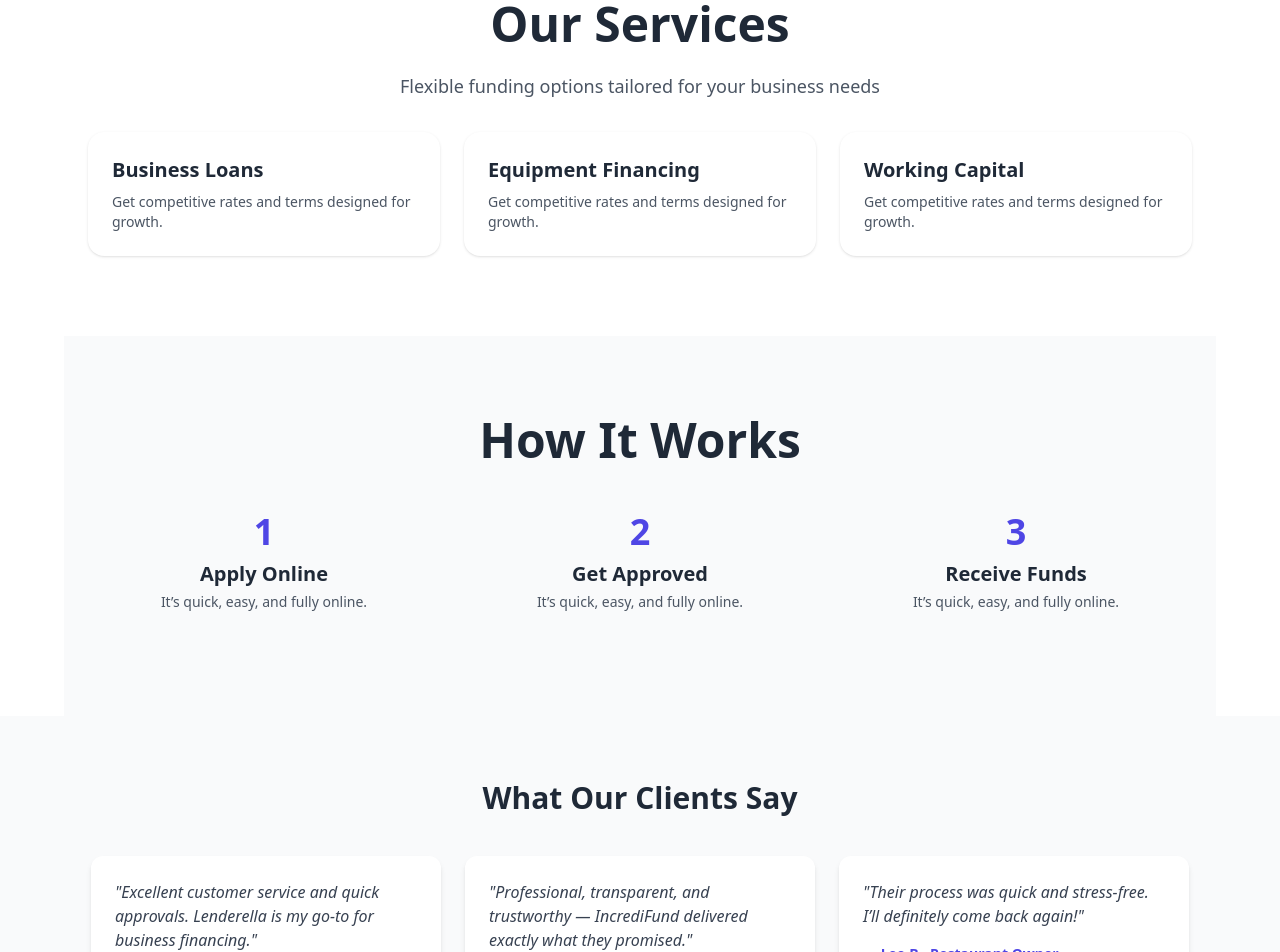
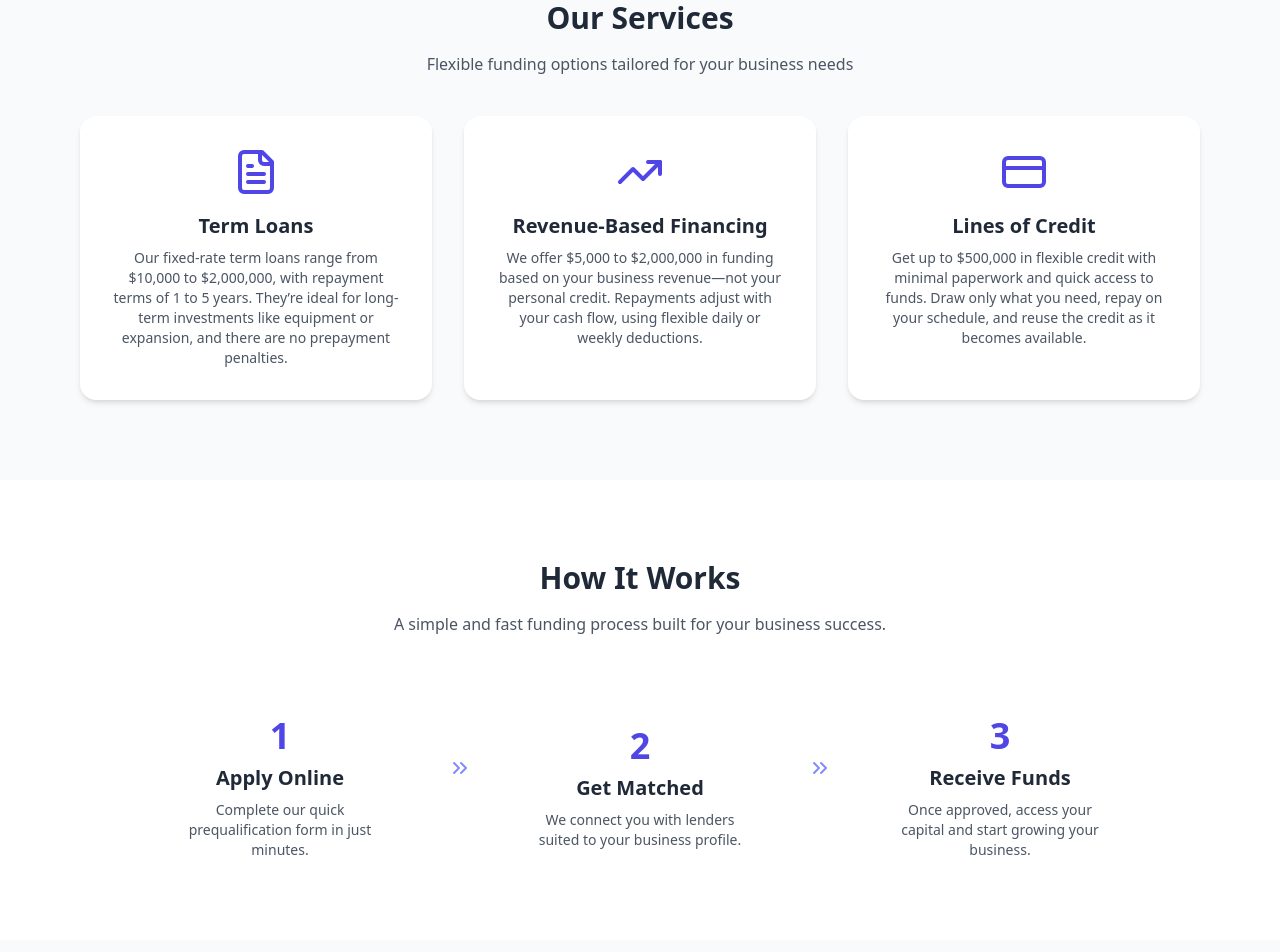
Before and after one commit to OdysseySecureITy/lenderella, a React (Vite) app: page / in a window 1280 px wide. Shown: the part 880-1832 px from the top of the page. Built offline with nearby package versions, Linux system fonts and the light colour scheme.

Commit message:
Modified some components
Added "Lucide-react" library for the icons
Nav bar has been changed
Modified Services, Testimonials, HowItWorks components

```diff
--- a/package.json
+++ b/package.json
@@ -11,6 +11,7 @@
   },
   "dependencies": {
     "framer-motion": "^12.12.2",
+    "lucide-react": "^0.511.0",
     "react": "^19.1.0",
     "react-dom": "^19.1.0"
   },
--- a/src/App.jsx
+++ b/src/App.jsx
@@ -4,6 +4,8 @@ import Hero from "./components/Hero";
 import Header from "./components/Header";
 import Contact from "./components/Contact";
 import Testimonials from "./components/Testimonials";
+import Services from "./components/Services";
+import HowItWorks from "./components/HowItWorks";
 
 function App() {
   const [count, setCount] = useState(0);
@@ -16,47 +18,10 @@ function App() {
         <Hero/>
 
         {/* Services Section */}
-        <section id="services" className="section">
-          <h2 className="heading text-center">Our Services</h2>
-          <p className="subheading text-center">
-            Flexible funding options tailored for your business needs
-          </p>
-          <div className="grid grid-cols-1 md:grid-cols-3 gap-6">
-            {["Business Loans", "Equipment Financing", "Working Capital"].map(
-              (service, idx) => (
-                <div
-                  key={idx}
-                  className="p-6 bg-white rounded-2xl shadow hover:shadow-lg transition"
-                >
-                  <h3 className="text-xl font-semibold mb-2">{service}</h3>
-                  <p className="text-sm text-gray-600">
-                    Get competitive rates and terms designed for growth.
-                  </p>
-                </div>
-              )
-            )}
-          </div>
-        </section>
+        <Services />
 
         {/* How It Works Section */}
-        <section id="how-it-works" className="section bg-gray-50">
-          <h2 className="heading text-center">How It Works</h2>
-          <div className="grid grid-cols-1 md:grid-cols-3 gap-6">
-            {["Apply Online", "Get Approved", "Receive Funds"].map(
-              (step, idx) => (
-                <div key={idx} className="text-center p-6">
-                  <div className="text-4xl font-bold text-indigo-600 mb-2">
-                    {idx + 1}
-                  </div>
-                  <h4 className="text-xl font-semibold mb-1">{step}</h4>
-                  <p className="text-sm text-gray-600">
-                    It’s quick, easy, and fully online.
-                  </p>
-                </div>
-              )
-            )}
-          </div>
-        </section>
+        <HowItWorks/>
 
         {/* Testimonials Section */}
 
@@ -77,7 +42,7 @@ function App() {
 
         {/* Footer */}
         <footer className="bg-gray-900 text-gray-300 text-center py-6">
-          <p>&copy; 2025 Lenderella. All rights reserved.</p>
+          <p>&copy; 2025 IncrediFund. All rights reserved.</p>
         </footer>
       </main>
     </>
--- a/src/components/Header.jsx
+++ b/src/components/Header.jsx
@@ -46,14 +46,6 @@ export default function Header() {
             Services
           </a>
           <a
-            href="#how-it-works"
-            className={`hover:text-indigo-500 transition ${
-              scrolled ? "text-gray-800" : "text-white"
-            }`}
-          >
-            How It Works
-          </a>
-          <a
             href="#testimonials"
             className={`hover:text-indigo-500 transition ${
               scrolled ? "text-gray-800" : "text-white"
@@ -67,8 +59,9 @@ export default function Header() {
               scrolled ? "text-gray-800" : "text-white"
             }`}
           >
-            Get Started
+            Contact Us
           </a>
+
         </nav>
       </div>
     </header>
--- /dev/null
+++ b/src/components/HowItWorks.jsx
@@ -0,0 +1,68 @@
+import React from "react";
+import { ChevronsDown, ChevronsRight } from "lucide-react";
+
+const steps = [
+  {
+    number: 1,
+    title: "Apply Online",
+    description: "Complete our quick prequalification form in just minutes.",
+  },
+  {
+    number: 2,
+    title: "Get Matched",
+    description: "We connect you with lenders suited to your business profile.",
+  },
+  {
+    number: 3,
+    title: "Receive Funds",
+    description:
+      "Once approved, access your capital and start growing your business.",
+  },
+];
+
+export default function HowItWorks() {
+  return (
+    <section className="bg-white py-20">
+      <div className="max-w-5xl mx-auto px-4 text-center">
+        <h2 className="text-3xl font-bold text-gray-800 mb-4">How It Works</h2>
+        <p className="text-gray-600 mb-10 max-w-xl mx-auto">
+          A simple and fast funding process built for your business success.
+        </p>
+
+        <div className="flex flex-col lg:flex-row items-center justify-center gap-0 lg:gap-8">
+          {steps.map((step, index) => (
+            <React.Fragment key={index}>
+              {/* Step card */}
+              <div className="flex flex-col items-center text-center px-6 mt-10 mb-10 lg:mb-0">
+                <div className="text-indigo-600 text-4xl font-extrabold mb-2">
+                  {step.number}
+                </div>
+                <h3 className="font-semibold text-xl text-gray-800 mb-2">
+                  {step.title}
+                </h3>
+                <p className="text-gray-600 text-sm max-w-xs">
+                  {step.description}
+                </p>
+              </div>
+
+              {/* Chevron between cards */}
+              {index < steps.length - 1 && (
+                <>
+                  {/* Mobile/Tablet: vertical chevron centered */}
+                  <div className="flex justify-center w-full lg:hidden my-2">
+                    <ChevronsDown className="text-indigo-400 w-6 h-6" />
+                  </div>
+
+                  {/* Desktop: horizontal chevron between cards */}
+                  <div className="hidden lg:flex justify-center items-center">
+                    <ChevronsRight className="text-indigo-400 w-6 h-6" />
+                  </div>
+                </>
+              )}
+            </React.Fragment>
+          ))}
+        </div>
+      </div>
+    </section>
+  );
+}
--- /dev/null
+++ b/src/components/Services.jsx
@@ -0,0 +1,47 @@
+import { FileText, TrendingUp, CreditCard } from "lucide-react";
+const services = [
+  {
+    name: "Term Loans",
+    icon: FileText,
+    description:
+      "Our fixed-rate term loans range from $10,000 to $2,000,000, with repayment terms of 1 to 5 years. They’re ideal for long-term investments like equipment or expansion, and there are no prepayment penalties.",
+  },
+  {
+    name: "Revenue-Based Financing",
+    icon: TrendingUp,
+    description:
+      "We offer $5,000 to $2,000,000 in funding based on your business revenue—not your personal credit. Repayments adjust with your cash flow, using flexible daily or weekly deductions.",
+  },
+  {
+    name: "Lines of Credit",
+    icon: CreditCard,
+    description:
+      "Get up to $500,000 in flexible credit with minimal paperwork and quick access to funds. Draw only what you need, repay on your schedule, and reuse the credit as it becomes available.",
+  },
+];
+
+export default function Services() {
+  return (
+    <section id="services" className="py-20 bg-gray-50">
+      <h2 className="text-3xl font-bold text-center text-gray-800 mb-4">
+        Our Services
+      </h2>
+      <p className="text-center text-gray-600 mb-10">
+        Flexible funding options tailored for your business needs
+      </p>
+
+      <div className="grid grid-cols-1 md:grid-cols-3 gap-8 max-w-6xl mx-auto px-4">
+        {services.map((service, idx) => (
+          <div
+            key={idx}
+            className="bg-white rounded-2xl shadow-md hover:shadow-lg p-8 flex flex-col items-center text-center transition"
+          >
+            <service.icon className="w-12 h-12 text-indigo-600 mb-4" />
+            <h3 className="text-xl font-semibold mb-2">{service.name}</h3>
+            <p className="text-gray-600 text-sm">{service.description}</p>
+          </div>
+        ))}
+      </div>
+    </section>
+  );
+}
--- a/src/components/Testimonials.jsx
+++ b/src/components/Testimonials.jsx
@@ -23,10 +23,11 @@ const testimonials = [
     author: "— Olivia R., Marketing Agency Owner",
   },
   {
-    text: "Their process was quick and stress-free. I’ll definitely come back again!",
+    text: "After being denied a traditional credit line, Incredifund gave us the breathing room we needed with a simple, flexible solution we could draw from and repay as needed.",
     author: "— Leo B., Restaurant Owner",
   },
 ];
+
 
 export default function Testimonials() {
   const [index, setIndex] = useState(0);
@@ -45,7 +46,7 @@ export default function Testimonials() {
   useEffect(() => {
     const interval = setInterval(() => {
       setIndex((prev) => (prev + itemsPerSlide) % testimonials.length);
-    }, 4000);
+    }, 8000);
     return () => clearInterval(interval);
   }, [itemsPerSlide]);
 
@@ -64,12 +65,12 @@ export default function Testimonials() {
             animate={{ x: 0, opacity: 1 }}
             exit={{ x: -300, opacity: 0 }}
             transition={{ duration: 0.6 }}
-            className="flex space-x-6"
+            className="flex space-x-6 min-h-[200px]"
           >
             {visibleTestimonials.map((item, idx) => (
               <div
                 key={idx}
-                className="w-[350px] bg-white p-6 rounded-xl shadow-md"
+                className="w-[350px] h-[180px] bg-white p-6 rounded-xl shadow-md flex flex-col justify-between"
               >
                 <p className="italic text-gray-700">"{item.text}"</p>
                 <p className="text-sm font-semibold text-indigo-600 mt-4">
```
Also changed, not shown: 1 other file (tests, documents, lock files or other folders).
